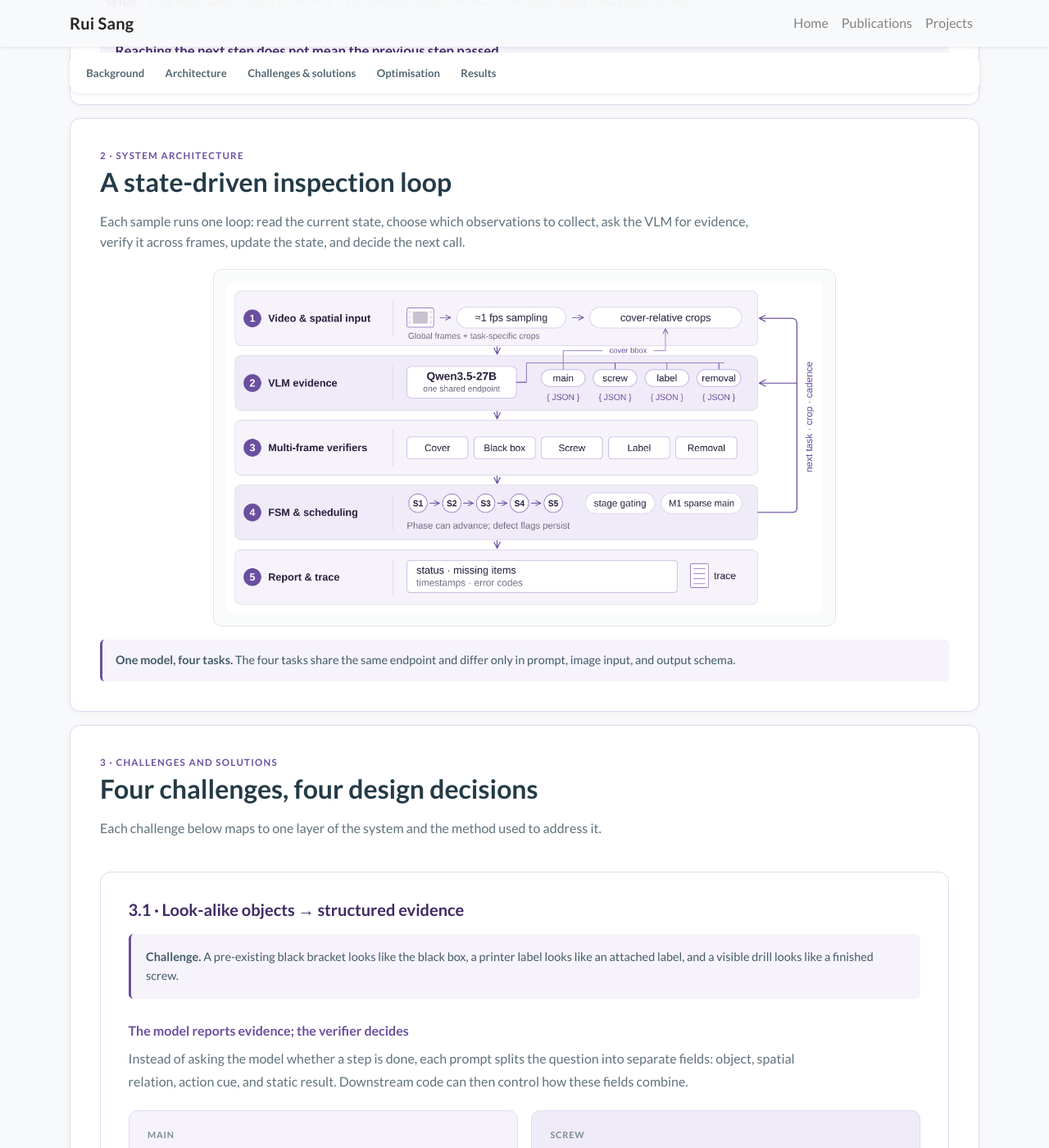
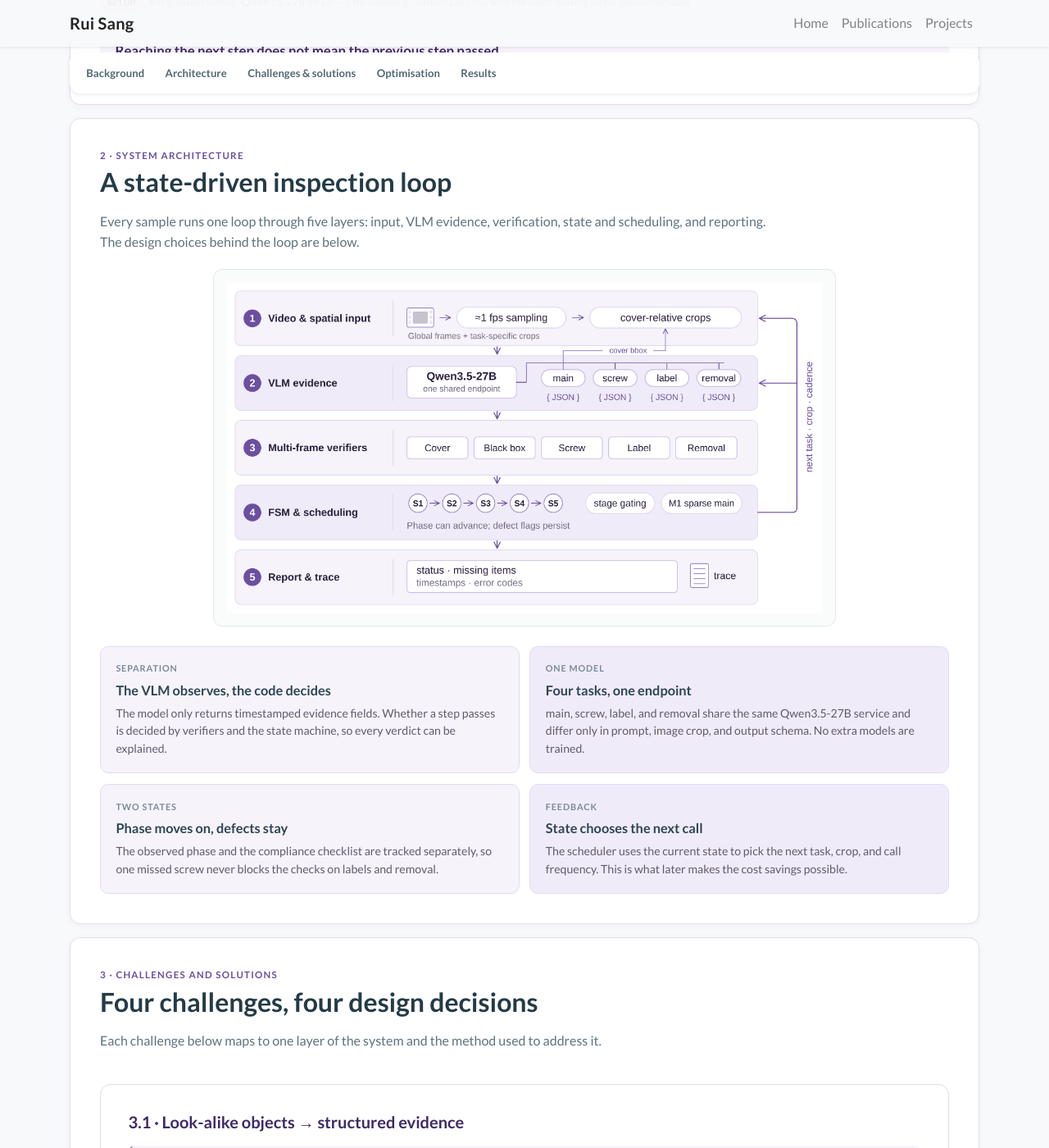
Before and after one commit to richael-sang/richael-sang.github.io, a Jekyll site: the page built from _projects/bosch-sop.md, in a window 1280 px wide and 1400 px high, scrolled down 1151 px. Shown: the whole window at 82% size. Built offline with Jekyll 4.4.1, drawn with Linux system fonts in a browser that asks for light colours; nearby versions of some CDN libraries; a style sheet for code colours, icons or effects is not loaded.

Commit message:
Explain the Bosch architecture through design choices instead of restating the figure.
Co-authored-by: Cursor <cursoragent@cursor.com>

```diff
--- a/_projects/bosch-sop.md
+++ b/_projects/bosch-sop.md
@@ -81,11 +81,29 @@ section_nav:
 <section class="project-section" id="architecture">
   {% include i18n.html tag="div" class="section-kicker" en="2 · System architecture" zh="2 · 系统架构" %}
   {% include i18n.html tag="h2" en="A state-driven inspection loop" zh="状态驱动的检测闭环" %}
-  {% include i18n.html tag="p" class="section-intro" en="Each sample runs one loop: read the current state, choose which observations to collect, ask the VLM for evidence, verify it across frames, update the state, and decide the next call." zh="每个采样时刻执行一次闭环：读取当前状态，选择要收集的观察，向 VLM 获取证据，跨帧校验，更新状态，再决定下一次调用。" %}
+  {% include i18n.html tag="p" class="section-intro" en="Every sample runs one loop through five layers: input, VLM evidence, verification, state and scheduling, and reporting. The design choices behind the loop are below." zh="每个采样时刻沿五层走一次闭环：输入、VLM 证据、校验、状态与调度、报告。闭环背后的设计取舍如下。" %}
   {% include figure_slot.html src="/assets/images/projects/bosch-sop/02_inspection_workflow.png" label="Fig. 2" ratio="16 / 9" alt_en="Five-layer inspection loop from video input to defect report" alt_zh="从视频输入到缺陷报告的五层检测闭环" %}
-  <div class="evidence-note mt-3">
-    {% include i18n.html tag="strong" en="One model, four tasks." zh="一个模型，四类任务。" %}
-    {% include i18n.html en="The four tasks share the same endpoint and differ only in prompt, image input, and output schema." zh="四类任务共用同一个模型服务，只在 prompt、图像输入与输出契约上不同。" %}
+  <div class="overview-grid overview-grid-2 mt-4">
+    <div class="overview-card">
+      {% include i18n.html tag="div" class="overview-label" en="Separation" zh="职责分离" %}
+      {% include i18n.html tag="h3" en="The VLM observes, the code decides" zh="VLM 负责观察，程序负责判断" %}
+      {% include i18n.html tag="p" en="The model only returns timestamped evidence fields. Whether a step passes is decided by verifiers and the state machine, so every verdict can be explained." zh="模型只返回带时间戳的证据字段；某一步是否合格由校验器和状态机决定，因此每个结论都能解释。" %}
+    </div>
+    <div class="overview-card">
+      {% include i18n.html tag="div" class="overview-label" en="One model" zh="一个模型" %}
+      {% include i18n.html tag="h3" en="Four tasks, one endpoint" zh="四类任务，共用一个服务" %}
+      {% include i18n.html tag="p" en="main, screw, label, and removal share the same Qwen3.5-27B service and differ only in prompt, image crop, and output schema. No extra models are trained." zh="main、screw、label、removal 共用同一个 Qwen3.5-27B 服务，只在 prompt、图像裁剪与输出契约上不同，无需额外训练模型。" %}
+    </div>
+    <div class="overview-card">
+      {% include i18n.html tag="div" class="overview-label" en="Two states" zh="两套状态" %}
+      {% include i18n.html tag="h3" en="Phase moves on, defects stay" zh="阶段可推进，缺陷会保留" %}
+      {% include i18n.html tag="p" en="The observed phase and the compliance checklist are tracked separately, so one missed screw never blocks the checks on labels and removal." zh="观察阶段与合规清单分开维护，漏一颗螺丝不会卡住后面的标签和移除检查。" %}
+    </div>
+    <div class="overview-card">
+      {% include i18n.html tag="div" class="overview-label" en="Feedback" zh="反馈" %}
+      {% include i18n.html tag="h3" en="State chooses the next call" zh="由状态决定下一次调用" %}
+      {% include i18n.html tag="p" en="The scheduler uses the current state to pick the next task, crop, and call frequency. This is what later makes the cost savings possible." zh="调度器根据当前状态选择下一次的任务、裁剪区域和调用频率，这也是后续降低调用成本的基础。" %}
+    </div>
   </div>
 </section>
 
```
